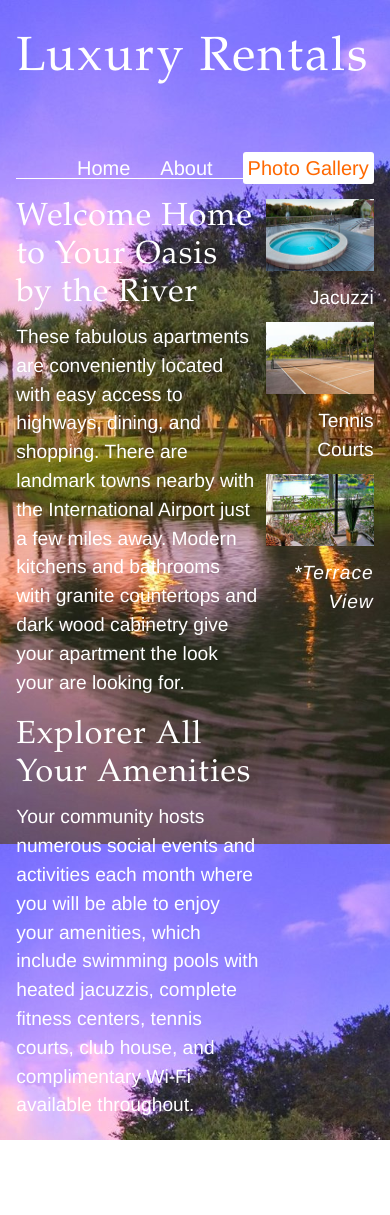
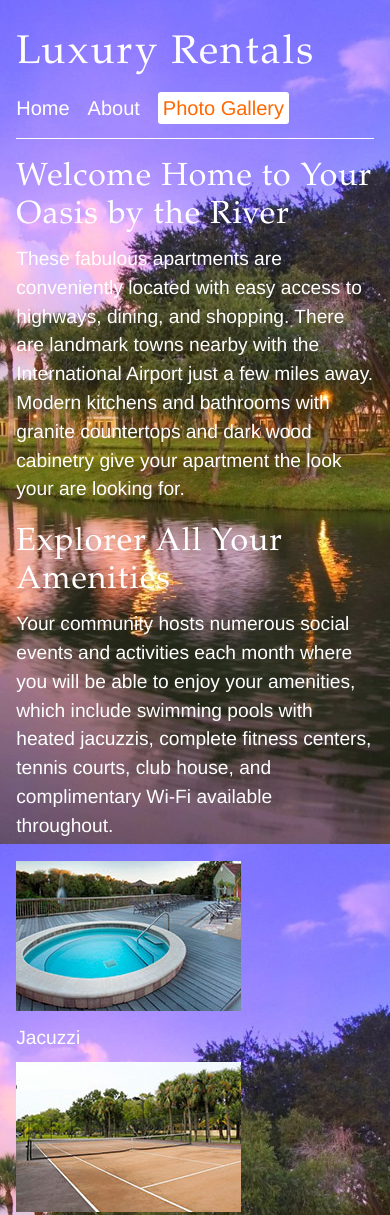
Before and after one commit to GuruFern/DWS2, a plain HTML site: page Wk1_Lopez_Fernando/Website 1/index.html in a window 390 px wide. Shown: the top 1215 px of the page. Before the commit the page ends 1140 px from the top, so only its background shows below. Drawn offline with Linux system fonts and the light colour scheme.

Commit message:
Finished Website 1

```diff
--- a/Wk1_Lopez_Fernando/Website 1/_css/main.css
+++ b/Wk1_Lopez_Fernando/Website 1/_css/main.css
@@ -151,7 +151,7 @@ img + p {
 	margin: 10px 0;
 }
 
-aside p:last-child {
+aside div:last-child {
 	font-style: italic;
 	letter-spacing: 1px;
 }
@@ -162,18 +162,88 @@ aside p:last-child {
 
 /*-------------------- Media Queries -------------------*/
 
-/* iPads (portrait and landscape) ----------- */
-@media only screen and (min-device-width : 768px) and (max-device-width : 1024px) {
-/* Styles */
+/* Tablets (landscape) ----------- */
+@media (max-width: 1024px) {
+	section {
+		float: none;
+		width: 100%;
+	}
+
+	aside {
+		float: none;
+		width: 100%;
+		text-align: left;
+	}
+
+	.asideImages {
+		float: left;
+	}
+
+	div.asideImages:nth-child(n+1) {
+		margin-right: 2em;
+	}
+}
+
+/* Tablets (portrait) ----------- */
+@media (max-width: 820px) {
+	section {
+		float: none;
+		width: 100%;
+	}
+
+	aside {
+		float: none;
+		width: 100%;
+		text-align: left;
+	}
+
+	.asideImages {
+		float: left;
+	}
+
+	div.asideImages:nth-child(n+1) {
+		margin-right: .6em;
+	}
 }
 
 /* Smartphones (landscape) ----------- */
-@media only screen and (min-width : 321px) {
-/* Styles */
+@media (max-width: 767px) {
+	h1 {
+		float: none;
+		font-size: 2.5em;
+	}
+
+	nav {
+		float: none;
+		margin-top: 20px;
+	}
+
+	nav li {
+    	margin: 0 .9em 20px 0;
+	}
+
+	section {
+		float: none;
+		width: 100%;
+	}
+
+	aside {
+		float: none;
+		width: 100%;
+		text-align: left;
+	}
+
+	.asideImages {
+		float: left;
+	}
+
+	div.asideImages:nth-child(odd) {
+		margin-right: 3em;
+	}
 }
 
 /* Smartphones (portrait) ----------- */
-@media only screen and (max-width : 320px) {
+@media (max-width: 320px) {
 	h1 {
 		float: none;
 		font-size: 2.5em;
--- a/Wk1_Lopez_Fernando/Website 1/index.html
+++ b/Wk1_Lopez_Fernando/Website 1/index.html
@@ -34,14 +34,20 @@
         </section>
 
         <aside>
+        	<div class="asideImages">
         	<img src="_images/jacuzzi.jpg" alt="Jacuzzi">
             <p>Jacuzzi</p>
+            </div>
 
+            <div class="asideImages">
             <img src="_images/tennis.courts.jpg" alt="Tennis Courts">
             <p>Tennis Courts</p>
+            </div>
 
+            <div class="asideImages">
             <img src="_images/terrace.jpg" alt="Terrace View">
             <p>*Terrace View</p>
+            </div>
         </aside>
 
         <div class="clear"></div>
```
